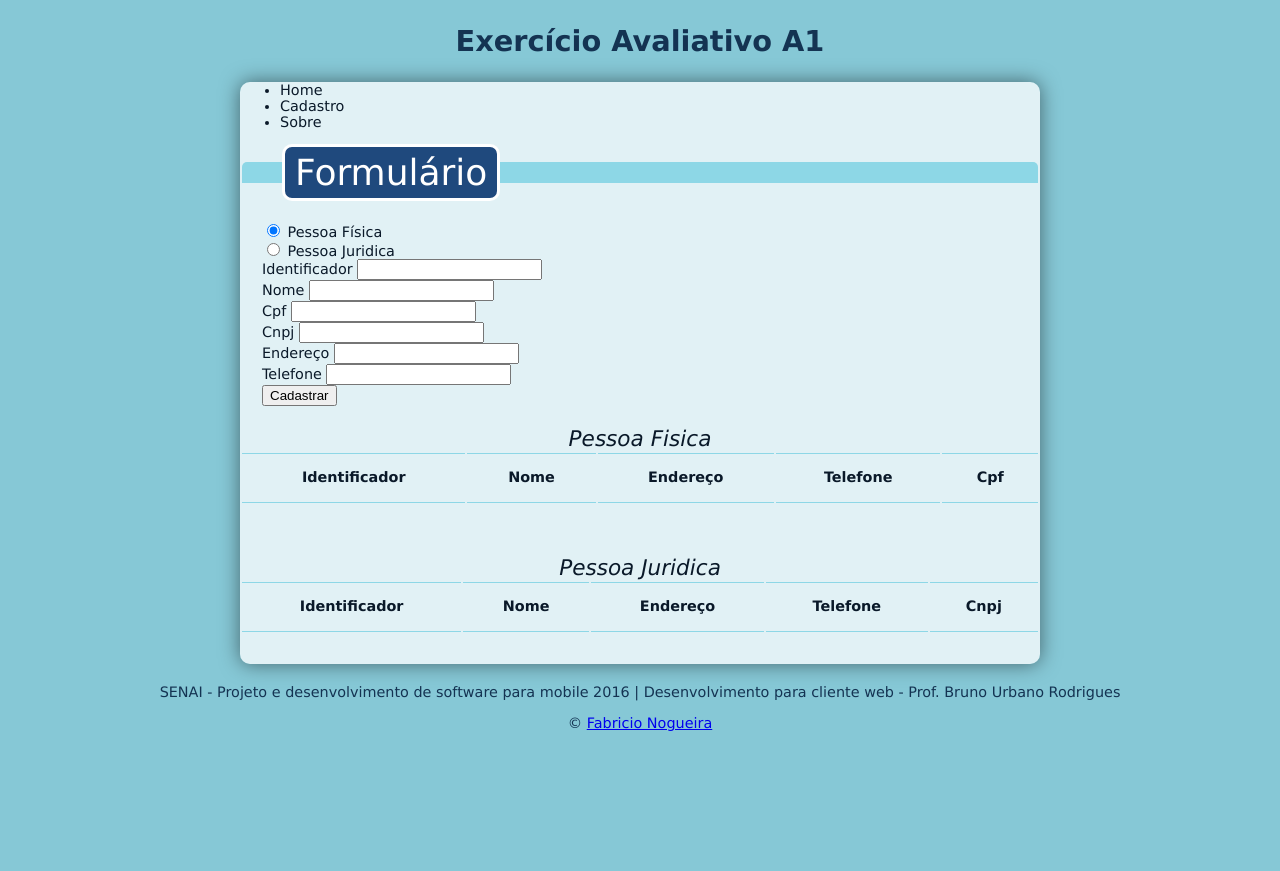
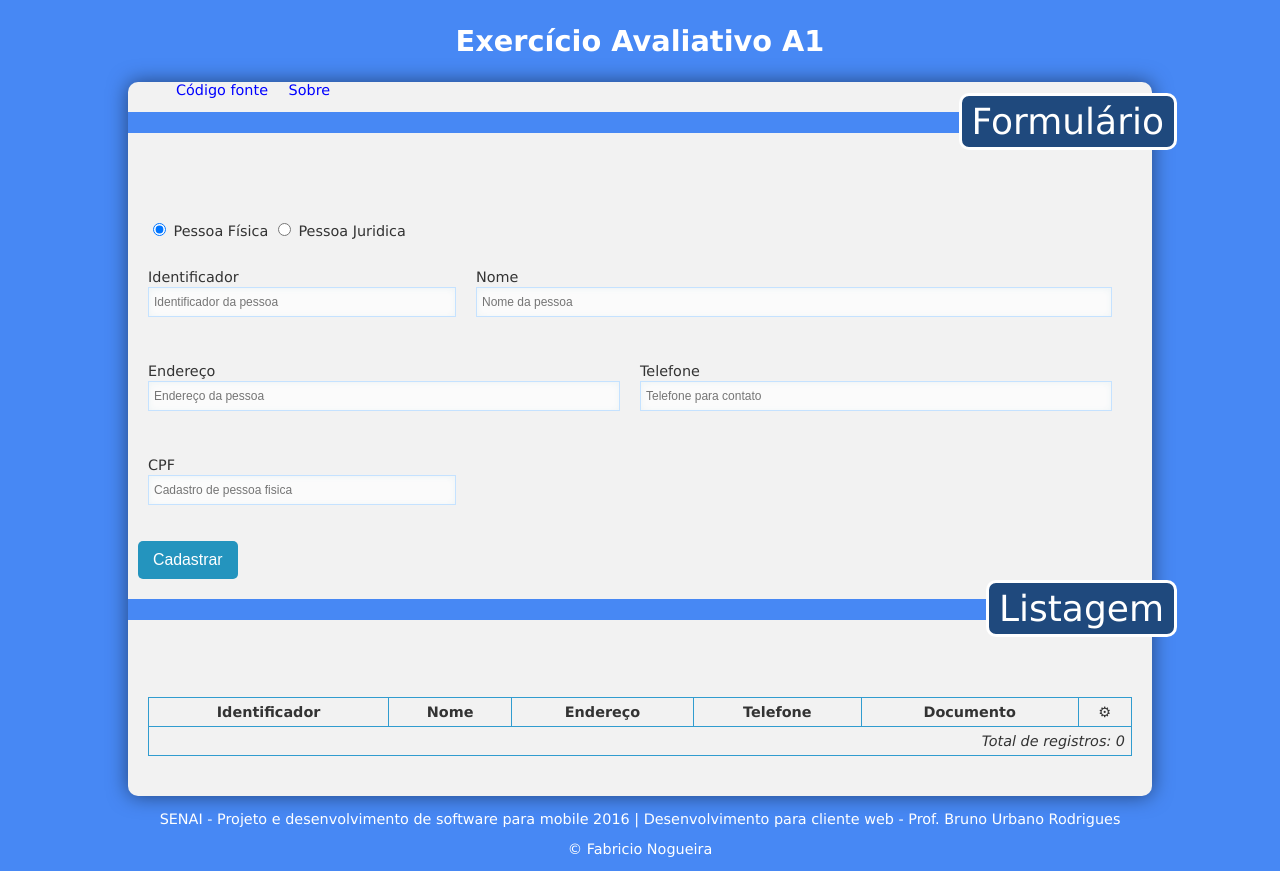
Before and after one commit to senaigo-desenvolvimento-mobile-2015/dpcw-exercicio-avaliativo-a-1, a website: page index.html in a window 1280 px wide. Both pictures are taken after a click on the button "Cadastrar". Before the commit the page ends 800 px from the top, so only its background shows below. Drawn offline with Linux system fonts and the light colour scheme; files that its build step writes are made by us from their sources.

Commit message:
Restruturação; Factory; Listagem

```diff
--- a/Gruntfile.js
+++ b/Gruntfile.js
@@ -17,14 +17,17 @@
             },
             uglify: {
                 options: {
+                    preserveComments: false,
                     mangle: true,
                     report: 'gzip'
                 },
                 my_target: {
                     files: {
                         'js/main.min.js': [
+                            'desenvolvimento/js/header.js',
                             'desenvolvimento/js/*/*.js',
                             'desenvolvimento/js/*/*/*.js',
+                            'desenvolvimento/js/functions.js',
                             'desenvolvimento/js/controller.js',
                         ]
                     }
--- a/desenvolvimento/css/colors.less
+++ b/desenvolvimento/css/colors.less
@@ -1,11 +1,21 @@
-@primary-color : #79C3D2;
+@color-base : #4285F4;
+@primary-color : lighten(@color-base, 1%);
+@color-secondary : mix(@color-base, lightseagreen);
+@color-tertiary  : mix(@color-base, mintcream);
 @accent-color : #1F497D;
 
-@body : fadeout(@primary-color, 10%);;
-@content-color : fade(#FFFFFF, 75%);
+@body : @primary-color;
+@content-color : #F2F2F2;
 
-@hover-color : fade(@primary-color, 20%);
+@hover-color : fade(@color-base, 20%);
 
-@primary-text : #143352;
-@secondary-text: darken(@primary-text, 10%);
-@disable-text: lighten(@primary-text, 10%);
+@primary-text : #fff;
+@secondary-text: darken(@primary-text, 80%);
+@disable-text: lighten(@primary-text, 30%);
+
+@primary-text-link: lighten(@primary-text, 80%);
+@secondary-text-link: darken(@primary-text, 80%);
+
+@button-base  : #3bafdA;
+@button-color-hover : lighten(@button-base, 10%); //#9c84c1
+@button-color-focus : darken(@button-base, 10%); //#684b94
--- a/desenvolvimento/css/grid.less
+++ b/desenvolvimento/css/grid.less
@@ -29,6 +29,11 @@
     .col-2-3 {
         width: 66.66%;
     }
+
+    .col-1 {
+        width: 100%;
+    }
+
     .col-1-2 {
         width: 50%;
     }
--- a/desenvolvimento/css/html.less
+++ b/desenvolvimento/css/html.less
@@ -1,6 +1,6 @@
 /**
- * Tags html
- */
+* Tags html
+*/
 body{
     margin: 0;
     padding: 0;
@@ -8,6 +8,17 @@ body{
     background-color: @body;
     font: normal 0.9em Verdana, Geneva, sans-serif;
     color: @primary-text;
+}
+
+a{
+    color: @primary-text-link;
+    text-decoration: none;
+    &:hover{
+        text-decoration: underline dotted;
+    };
+    &:visited{
+        color: @secondary-text-link;
+    };
 }
 
 @title-font:"Arial Black", Gadget, sans-serif !important;
@@ -29,11 +40,27 @@ h4{
 }
 
 table {
-    width:100%;
+    width: 100%;
+	border-collapse: collapse;
     margin-bottom: 20px;
+    td{
+        border: none;
+		border-bottom: 1px solid #eee;
+		position: relative;
+		padding-left: 50%;
+    };
+    td:before {
+		position: absolute;
+		top: 6px;
+		left: 6px;
+		width: 45%;
+		padding-right: 10px;
+		white-space: nowrap;
+	};
     th, td{
-        border-top: 1px solid @hover-color+20;
-        padding: 15px;
+        padding: 6px;
+		border: 1px solid @color-secondary;
+		text-align: left;
     };
     th{
         text-align: center;
@@ -45,24 +72,98 @@ table {
         font: @title-font;
         font-size: 1.5em;
         font-style: italic;
-    }
+    };
+    tfoot{
+        font-style: italic;
+    };
+    #tbfoot{
+        text-align: right;
+    };
 }
 
 fieldset{
-    @bstyle:1.5em solid @hover-color+20;
-    border-top: @bstyle;
+    @bstyle:1.5em solid @primary-color;
+    border: @bstyle;
     border-left: 0;
     border-right: 0;
     border-bottom: 0;
-    border-radius: 5px;
     padding: 20px;
+    margin: 0;
     legend{
+        float: right;
+        text-align:right;
         background: @accent-color;
         color: #fff;
         padding: 5px 10px ;
         font-size: 2.5em;
         border-radius: 10px;
-        border: 3px solid #fff;
-        margin-left: 20px;
+        border: 0.1em solid white;
+        position: relative;
+        bottom: 60px;
+        right: -45px;
+        &:hover{
+            .darkshadow;
+        };
+    };
+}
+
+@-moz-document url-prefix() {
+  .a legend span {
+    top: -30px !important;
+    left: 0 !important;
+    }
+  }
+
+nav{
+    ul{
+
+        li{
+            display: inline;
+        };
+    };
+    a{
+        text-decoration: none;
+        color: #00F;
+        padding: 8px 8px 8px 8px;
+        &:hover{
+            color: #F90;
+            text-decoration: underline;
+        };
+    };
+}
+
+button{
+    background-color: @button-base;
+    .radius(5px);
+    border: none;
+    color: white;
+    padding: 10px 15px;
+    text-align: center;
+    text-decoration: none;
+    display: inline-block;
+    font-size: 1.1em;
+    cursor: pointer;
+    &:hover{
+        background-color: @button-color-hover;
+    };
+    &:focus{
+        background-color: @button-color-focus;
     }
 }
+
+form{
+    input[type="text"]{
+        color: #888;
+        width: 100%;
+        padding: 0px 0px 0px 5px;
+        border: 1px solid #C5E2FF;
+        background: #FBFBFB;
+        outline: 0;
+        -webkit-box-shadow:inset 0px 1px 6px #ECF3F5;
+        box-shadow: inset 0px 1px 6px #ECF3F5;
+        font: 200 12px/25px Arial, Helvetica, sans-serif;
+        height: 30px;
+        line-height:15px;
+        margin: 2px 6px 16px 0px;
+    };
+}
--- a/desenvolvimento/css/struct-class.less
+++ b/desenvolvimento/css/struct-class.less
@@ -1,13 +1,14 @@
 /**
  * Classes de estruturação do documento
  */
+
 .container{
-    width: 800px;
+    width: 80%;
 	margin:0 auto;
-	text-align:left; /* "remédio" para o hack do IE */
+	text-align:left;
     background: @content-color;
     color: @secondary-text;
-    .radius-10;
+    .radius(10px);
     .darkshadow;
 }
 
@@ -17,8 +18,35 @@
     box-shadow: 0px 0px 20px 0px rgba(0,0,0,0.5);
 }
 
-.radius-10{
-    -webkit-border-radius: 10px;
-    -moz-border-radius: 10px;
-    border-radius: 10px;
+.radius(@r){
+    -webkit-border-radius: @r;
+    -moz-border-radius: @r;
+    border-radius: @r;
 }
+
+.form-group{
+    label{
+        display: block;
+        margin: 0px 0px 5px;
+    }
+}
+
+.pull-right{
+    float: right;
+}
+
+.pull-left{
+    float: left;
+}
+
+.center{
+    text-align: center;
+}
+
+.hidden{
+    visibility: hidden;
+}
+
+.radio{
+    cursor: pointer;
+};
--- a/desenvolvimento/js/controller.js
+++ b/desenvolvimento/js/controller.js
@@ -1,43 +1,67 @@
 /**
-* Principal
+* Controlador Principal
 */
-if(typeof(Storage) !== "undefined") {
-
-    var id = document.getElementById("identificador");
-    var nome = document.getElementById("nome");
-    var endereco = document.getElementById("endereco");
-    var telefone = document.getElementById("telefone");
-    var cpf = document.getElementById("cpf");
-    var cnpj = document.getElementById("cnpj");
-    var pessoafisica = document.getElementById("pessoafisica");
-    var Pessoajuridica = document.getElementById("Pessoajuridica");
-
 /**
-    * [function description]
-    * @return {[type]} [description]
+* Persistencia dos dados no storage
 */
 var salvar = function(){
-        var dao;
+    var storageFactory = new LocalStorageFactory();
     var objPessoa;
+    var tipoPessoa;
     if(pessoafisica.checked){
+        tipoPessoa = "Cliente";
         objPessoa = new Cliente();
-            dao = new ClienteBusiness();
         objPessoa.setCpf(cpf.value);
     }else{
+        tipoPessoa = "PessoaJuridica";
         objPessoa = new PessoaJuridica();
-            dao = new PessoaJuridicaBusiness();
         objPessoa.setCnpj(cnpj.value);
+        objPessoa.setInscricaoEstadual(inscricaoEstadual.value);
     }
     objPessoa.setId(id.value);
     objPessoa.setNome(nome.value);
     objPessoa.setEndereco(endereco.value);
-
     var objTelefone = new Telefone();
     objTelefone.setNumero(telefone.value);
     objPessoa.setTelefone(objTelefone.getNumero());
-
-        dao.salvar(objPessoa);
+    storageFactory.salvar(objPessoa, tipoPessoa);
 };
-} else {
-    alert("Não há suporte para o armazenamento no navegador.");
+var excluir = function(id){
+    var storageFactory = new LocalStorageFactory();
+    storageFactory.excluir(id);
+    console.log(id);
+};
+/**
+ * Lista os itens cadastrados no load da página
+ */
+var listarItens = function(){
+    var storageFactory = new LocalStorageFactory();
+    var items = storageFactory.listarTodos();
+    var key;
+    var storage;
+    var tr, td;
+    var count = 0;
+    for(key in items){
+        storage = JSON.parse(items[key]);
+        tr = listagem.insertRow(listagem.rows.length);
+        td = tr.insertCell(tr.cells.length);
+        td.innerHTML = storage.id;
+        td = tr.insertCell(tr.cells.length);
+        td.innerHTML = storage.nome;
+        td = tr.insertCell(tr.cells.length);
+        td.innerHTML = storage.endereco;
+        td = tr.insertCell(tr.cells.length);
+        td.innerHTML = storage.telefone;
+        td = tr.insertCell(tr.cells.length);
+        if(typeof storage.cpf !== 'undefined'){
+            td.innerHTML = "CPF: "+storage.cpf;
+        }else{
+            td.innerHTML = "CNPJ: "+ storage.cnpj +' IE.:'+ storage.inscricaoEstadual;
         }
+        td = tr.insertCell(tr.cells.length);
+        td.setAttribute("align", "center");
+        td.innerHTML = '<button type="button" name="button" title="Editar" alt="Editar" onclick="editar('+storage.id+');">&#x261D;</button> <button type="button" name="button" title="Excluir" alt="Excluir" onclick="excluir('+storage.id+');">&#x2672;</button>';
+        count++;
+    }
+    tbFoot.innerHTML = "Total de registros: "+count;
+};
--- /dev/null
+++ b/desenvolvimento/js/header.js
@@ -0,0 +1,23 @@
+/**
+ * Header
+ */
+if(typeof(Storage) === "undefined") {
+    alert("Atenção!\n\nNão há suporte para o armazenamento em seu navegador atual.\nO que for feito, não será persistido.");
+}
+/**
+ * Definição dos componentes
+ */
+var id = document.getElementById("identificador");
+var nome = document.getElementById("nome");
+var endereco = document.getElementById("endereco");
+var telefone = document.getElementById("telefone");
+var cpf = document.getElementById("cpf");
+var cnpj = document.getElementById("cnpj");
+var inscricaoEstadual = document.getElementById("inscricaoEstadual");
+var pessoafisica = document.getElementById("pessoafisica");
+var pessoajuridica = document.getElementById("Pessoajuridica");
+var divCnpj = document.getElementById("cnpjdiv");
+var divInscEstadual = document.getElementById("iediv");
+var divCpf = document.getElementById("cpfdiv");
+var listagem = document.getElementById("tblistagem");
+var tbFoot = document.getElementById("tbfoot");
--- a/desenvolvimento/js/model/entity/PessoaJuridica.js
+++ b/desenvolvimento/js/model/entity/PessoaJuridica.js
@@ -12,7 +12,7 @@ PessoaJuridica.prototype.setInscricaoEstadual = function(inscricaoEstadual){
     this.inscricaoEstadual = inscricaoEstadual;
 };
 
-PessoaJuridica.prototype.setInscricaoEstadual = function(){
+PessoaJuridica.prototype.getInscricaoEstadual = function(){
     return this.inscricaoEstadual;
 };
 
@@ -20,6 +20,6 @@ PessoaJuridica.prototype.setCnpj = function(cnpj){
     this.cnpj = cnpj;
 };
 
-PessoaJuridica.prototype.setCnpj = function(){
+PessoaJuridica.prototype.getCnpj = function(){
     return this.cnpj;
 };
--- a/index.html
+++ b/index.html
@@ -8,7 +8,7 @@
     <title>Exerc&iacute;cio Avaliativo A1</title>
     <link rel="stylesheet" href="css/main.min.css" media="screen" title="Main file" charset="utf-8">
 </head>
-<body>
+<body onload="listarItens()">
     <header>
         <section id="titleSection">
             <hgroup>
@@ -20,9 +20,8 @@
         <section id="navigation">
             <nav>
                 <ul>
-                    <li>Home</li>
-                    <li>Cadastro</li>
-                    <li>Sobre</li>
+                    <li><a href="https://github.com/senaigo-desenvolvimento-mobile-2015/dpcw-exercicio-avaliativo-a-1">C&oacute;digo fonte</a></li>
+                    <li><a href="http://fabricionogueira.eti.br" target="_blank">Sobre</a></li>
                 </ul>
             </nav>
         </section>
@@ -31,86 +30,79 @@
                 <form class="" action="javascript:void(0)" method="post">
                     <fieldset>
                         <legend>Formul&aacute;rio</legend>
-                        <div class="radio">
-                            <label>
-                                <input type="radio" name="tipopessoa" id="pessoafisica" value="0" checked>
+                        <div class="row">
+                            <div class="col-1">
+                                <label class="radio">
+                                    <input type="radio" name="tipopessoa" id="pessoafisica" onClick="checkPessoaFisica()" value="0" checked>
                                     Pessoa F&iacute;sica
                                 </label>
-                        </div>
-                        <div class="radio">
-                            <label>
-                                <input type="radio" name="tipopessoa" id="pessoajuridica" value="1">
+                                <label class="radio">
+                                    <input type="radio" name="tipopessoa" id="pessoajuridica" onClick="checkPessoaJuridica()" value="1">
                                     Pessoa Juridica
                                 </label>
                             </div>
-                        <div class="form-group">
+                        </div>
+                        <div class="row">
+                            <div class="col-1-4">
                                 <label for="identificador">Identificador</label>
-                            <input type="text" name="identificador" id="identificador">
+                                <input type="text" name="identificador" id="identificador" placeholder="Identificador da pessoa">
                             </div>
-                        <div class="form-group">
+                            <div class="col-1-2">
                                 <label for="nome">Nome</label>
-                            <input type="text" name="nome" id="nome">
+                                <input type="text" name="nome" id="nome" placeholder="Nome da pessoa">
                             </div>
-                        <div class="form-group">
-                            <label for="cpf">Cpf</label>
-                            <input type="text" name="cpf" id="cpf">
                         </div>
-                        <div class="form-group">
-                            <label for="cnpj">Cnpj</label>
-                            <input type="text" name="cnpj" id="cnpj">
+                        <div class="row">
+                            <div class="col-1-2">
+                                <label for="endereco">Endere&ccedil;o</label>
+                                <input type="text" name="endereco" id="endereco" placeholder="Endere&ccedil;o da pessoa">
                             </div>
-                        <div class="form-group">
-                            <label for="endereco">Endere&ccedil;o</label>
-                            <input type="text" name="endereco" id="endereco">
+                            <div class="col-1-2">
+                                <label for="telefone">Telefone</label>
+                                <input type="text" name="telefone" id="telefone" placeholder="Telefone para contato">
                             </div>
-                        <div class="form-group">
-                            <label for="telefone">Telefone</label>
-                            <input type="text" name="telefone" id="telefone">
                         </div>
-                        <div class="form-group">
+                        <div class="row">
+                            <div id="cpfdiv" class="col-1-3">
+                                <label for="cpf">CPF</label>
+                                <input type="text" name="cpf" id="cpf" placeholder="Cadastro de pessoa fisica">
+                            </div>
+                            <div id="cnpjdiv" class="col-1-3 hidden">
+                                <label for="cnpj">CNPJ</label>
+                                <input type="text" name="cnpj" id="cnpj" placeholder="Cadastro nacional de pessoa juridica">
+                            </div>
+                            <div id="iediv" class="col-1-3 hidden">
+                                <label for="inscricaoEstadual">Inscri&ccedil;&atilde;o Estadual</label>
+                                <input type="text" name="inscricaoEstadual" id="inscricaoEstadual" placeholder="C&oacute;digo da inscri&ccedil;&atilde;o estadual">
+                            </div>
+                        </div>
+                        <div class="row">
                             <button type="button" name="button" onclick="salvar();">Cadastrar</button>
                         </div>
                     </fieldset>
                 </form>
             </article>
+            <fieldset>
+                <legend>Listagem</legend>
                 <article class="table">
                         <table>
-                    <caption>Pessoa Fisica</caption>
+                            <thead>
                                 <tr>
                                     <th>Identificador</th>
                                     <th>Nome</th>
                                     <th>Endere&ccedil;o</th>
                                     <th>Telefone</th>
-                        <th>Cpf</th>
+                                    <th>Documento</th>
+                                    <th>&#x2699;</th>
                                 </tr>
-                    <tr>
-                        <td></td>
-                        <td></td>
-                        <td></td>
-                        <td></td>
-                        <td></td>
-                    </tr>
+                            </thead>
+                            <tbody id="tblistagem"></tbody>
+                            <tfoot>
+                                <td colspan="6" id="tbfoot"></td>
+                            </tfoot>
                         </table>
                     </article>
-            <article class="table">
-                <table>
-                    <caption>Pessoa Juridica</caption>
-                    <tr>
-                        <th>Identificador</th>
-                        <th>Nome</th>
-                        <th>Endere&ccedil;o</th>
-                        <th>Telefone</th>
-                        <th>Cnpj</th>
-                    </tr>
-                    <tr>
-                        <td></td>
-                        <td></td>
-                        <td></td>
-                        <td></td>
-                        <td></td>
-                    </tr>
-                </table>
-            </article>
+            </fieldset>
         </section>
     </section>
     <footer>
```
Also changed, not shown: desenvolvimento/js/functions.js (added, +34 -0 lines), desenvolvimento/js/model/factory/LocalStorageFactory.js (added, +52 -0 lines), desenvolvimento/js/model/factory/clienteBusiness.js (deleted, +0 -44 lines), desenvolvimento/js/model/factory/pessoaJuridica.js (deleted, +0 -44 lines), README.md, css/main.min.css, js/main.min.js. Lines whose indentation alone changed are shown as unchanged.
